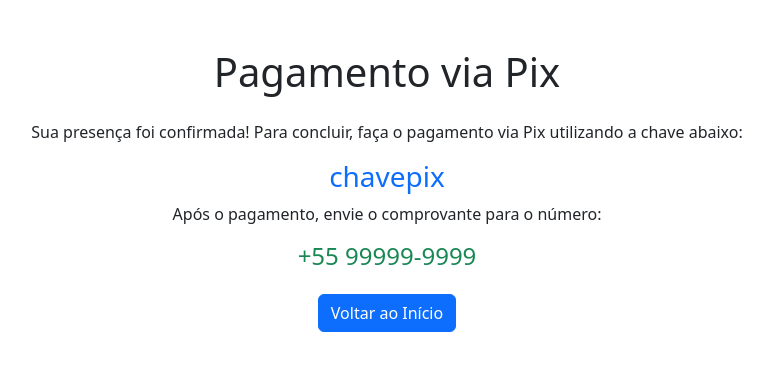
After one commit to MarcosViniicius/15anos, a Flask app: page /pix in a window 1280 px wide. The commit adds this page. Shown: the top 379 px of the page, without its empty margins (253-1026 px from the left). Run offline with Flask 3, Linux system fonts and the light colour scheme; some libraries are stand-ins or nearby versions.

Commit message:
Atualização de projeto 2.0
Adições \n 1. Adição de pagamento por pix(Em desenvolvimento) \n 2. Rota exclusiva para pagamento pix \n 3. Adição de ROW pix na tabela participantes.

```diff
--- a/index.py
+++ b/index.py
@@ -113,88 +113,67 @@
 def confirmar():
     # Obter dados do formulário
     nome_submetido = request.form.get('nome')
-    confirmado_status = request.form.get('confirmado') # Valor será 'sim' ou 'nao'
-    presente_selecionado = request.form.get('presente') # Pode ser string vazia ""
-    quantidade_pessoas = request.form.get('quantidade_pessoas', '1') # Campo já existente para quantidade total
-
-    # Converter para inteiro com valor padrão 1 se não for fornecido ou for inválido
-    try:
-        quantidade_pessoas = int(quantidade_pessoas)
-        # Garantir um valor mínimo de 1
-        if quantidade_pessoas < 1:
-            quantidade_pessoas = 1
-    except (ValueError, TypeError):
-        quantidade_pessoas = 1
-
-    # Calcular acompanhantes (total - 1)
-    acompanhantes = quantidade_pessoas - 1
+    confirmado_status = request.form.get('confirmado')  # Valor será 'sim' ou 'nao'
+    presente_selecionado = request.form.get('presente')  # Pode ser string vazia ""
+    forma_presente = request.form.get('forma_presente')  # 'presente' ou 'pix'
 
     # Log detalhado dos dados recebidos
-    logger.info(f"Recebido - Nome: '{nome_submetido}', Status Confirmação: '{confirmado_status}', " +
-                f"Presente: '{presente_selecionado}', Total Pessoas: {quantidade_pessoas}")
+    logger.info(f"Recebido - Nome: '{nome_submetido}', Status Confirmação: '{confirmado_status}', "
+                f"Presente: '{presente_selecionado}', Forma Presente: '{forma_presente}'")
 
     # Validações básicas
     if not nome_submetido:
-        flash_with_logging("Por favor, informe seu nome completo.", "error")
-        # Redireciona de volta para a página anterior (o formulário)
+        flash("Por favor, informe seu nome completo.", "error")
         return redirect(request.referrer or url_for('index'))
     if not confirmado_status:
-        flash_with_logging("Por favor, selecione se você vai comparecer.", "error")
+        flash("Por favor, selecione se você vai comparecer.", "error")
         return redirect(request.referrer or url_for('index'))
 
     conn, cursor = get_db_connection()
     if not conn or not cursor:
-        flash_with_logging("Erro ao conectar ao banco de dados. Tente novamente.", "error")
-        return redirect(url_for('index')) # Ou uma página de erro
+        flash("Erro ao conectar ao banco de dados. Tente novamente.", "error")
+        return redirect(url_for('index'))
 
     try:
-        # Processar a confirmação com base no status
         agora = datetime.now()
-        presente_db = presente_selecionado if presente_selecionado else None # Salva NULL se vazio
+
+        # Determinar se o participante escolheu Pix
+        is_pix = True if forma_presente == "pix" else False
+
+        # Se a forma de presente for "pix", insira NULL na coluna "presente"
+        presente_db = None if is_pix else presente_selecionado
 
         if confirmado_status == 'sim':
             # Inserir novo registro de participante confirmado
             cursor.execute("""
-                INSERT INTO participante (nome, confirmado, presente, data_confirmacao, quantidade_pessoas)
+                INSERT INTO participante (nome, confirmado, presente, data_confirmacao, pix)
                 VALUES (%s, TRUE, %s, %s, %s);
-            """, (nome_submetido, presente_db, agora, quantidade_pessoas))
+            """, (nome_submetido, presente_db, agora, is_pix))
             conn.commit()
 
-            # Mensagem conforme número de pessoas
-            if quantidade_pessoas == 1:
-                flash_with_logging("Sua presença foi confirmada com sucesso!", "success")
+            # Redirecionar para a página do Pix se a forma de presente for "pix"
+            if is_pix:
+                flash("Presença confirmada! Você será redirecionado para a página do Pix.", "success")
+                return redirect(url_for('pix'))
             else:
-                flash_with_logging(f"Presença confirmada com sucesso para {quantidade_pessoas} pessoas!", "success")
-
-            logger.info(f"Participante {nome_submetido} CONFIRMADO com total de {quantidade_pessoas} pessoas. Presente: {presente_db}")
+                flash("Sua presença foi confirmada com sucesso!", "success")
 
         elif confirmado_status == 'nao':
             # Inserir novo registro de participante que não vai comparecer
             cursor.execute("""
-                INSERT INTO participante (nome, confirmado, presente, data_confirmacao, quantidade_pessoas)
-                VALUES (%s, FALSE, NULL, %s, 0);
+                INSERT INTO participante (nome, confirmado, presente, data_confirmacao, pix)
+                VALUES (%s, FALSE, NULL, %s, FALSE);
             """, (nome_submetido, agora))
             conn.commit()
-            flash_with_logging("Resposta registrada. Que pena que não poderá comparecer!", "info")
-            logger.info(f"Participante {nome_submetido} respondeu NÃO comparecerá.")
+            flash("Resposta registrada. Que pena que não poderá comparecer!", "info")
 
-        else:
-            # Status inválido (não deveria acontecer com o select)
-            flash_with_logging("Opção de confirmação inválida.", "error")
-            logger.warning(f"Status de confirmação inválido recebido: '{confirmado_status}' para {nome_submetido}")
-
-    except psycopg2.Error as db_err:
-        conn.rollback() # Desfaz a transação em caso de erro no DB
-        logger.error(f"Erro de banco de dados ao processar confirmação para Nome {nome_submetido}: {db_err}")
-        flash_with_logging("Ocorreu um erro no banco de dados ao processar sua confirmação.", "error")
     except Exception as e:
-        conn.rollback() # Garante rollback para outros erros também
-        logger.error(f"Erro inesperado ao processar confirmação para Nome {nome_submetido}: {e}")
-        flash_with_logging("Ocorreu um erro inesperado ao processar sua confirmação.", "error")
+        conn.rollback()
+        logger.error(f"Erro ao processar confirmação: {e}")
+        flash("Ocorreu um erro ao processar sua confirmação.", "error")
     finally:
         release_db_connection(conn)
 
-    # Redirecionar para a página inicial (ou uma página de agradecimento)
     return redirect(url_for('index'))
 
 @app.route('/confirmados')
@@ -241,6 +220,13 @@
         return redirect(url_for('index'))
 
 
+@app.route('/pix')
+def pix():
+    chave_pix = "chavepix"  # Substitua pela chave Pix real
+    numero_whatsapp = "+55 99999-9999"  # Substitua pelo número real
+    return render_template('pix.html', chave_pix=chave_pix, numero_whatsapp=numero_whatsapp)
+
+
 @app.errorhandler(404)
 def page_not_found(error):
     return render_template('404.html'), 404
@@ -268,4 +254,4 @@
 application = app
 
 if __name__ == '__main__':
-    app.run(debug=True)
+    app.run(debug=True, port=4800)
--- /dev/null
+++ b/templates/pix.html
@@ -0,0 +1,31 @@
+<!DOCTYPE html>
+<html lang="pt-br">
+  <head>
+    <meta charset="UTF-8" />
+    <meta name="viewport" content="width=device-width, initial-scale=1.0" />
+    <title>Pagamento via Pix</title>
+    <link
+      href="https://cdn.jsdelivr.net/npm/bootstrap@5.3.3/dist/css/bootstrap.min.css"
+      rel="stylesheet"
+    />
+  </head>
+  <body>
+    <div class="container py-5">
+      <h1 class="text-center mb-4">Pagamento via Pix</h1>
+      <p class="text-center">
+        Sua presença foi confirmada! Para concluir, faça o pagamento via Pix
+        utilizando a chave abaixo:
+      </p>
+      <div class="text-center">
+        <h3 class="text-primary">{{ chave_pix }}</h3>
+        <p>Após o pagamento, envie o comprovante para o número:</p>
+        <h4 class="text-success">{{ numero_whatsapp }}</h4>
+      </div>
+      <div class="text-center mt-4">
+        <a href="{{ url_for('index') }}" class="btn btn-primary"
+          >Voltar ao Início</a
+        >
+      </div>
+    </div>
+  </body>
+</html>
```
Also changed, not shown: templates/index.html (+93 -28 lines).
